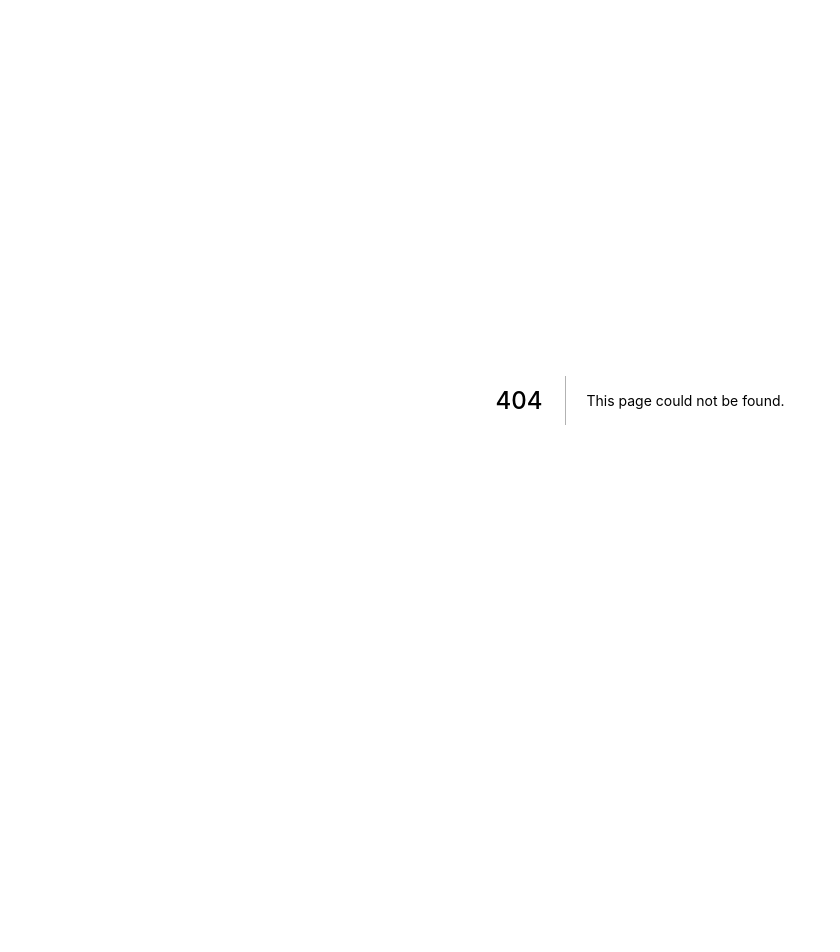
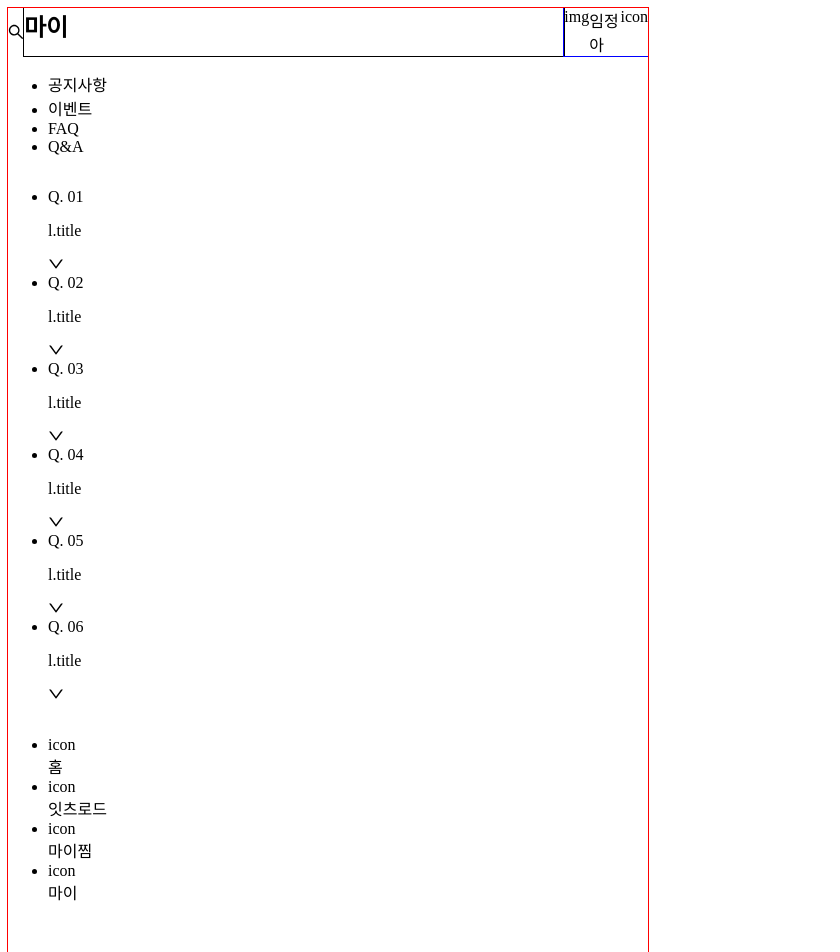
Before and after one commit to wnsdud4206/inflearnnewnextjs, a Next.js app: page /section04/01-03-quiz in a window 1280 px wide. Before the commit this address had no page. Shown: the top 952 px of the page, without its empty margins (0-840 px from the left). Before the commit the page ends 800 px from the top, so only its background shows below. Built offline with nearby package versions, Linux system fonts and the light colour scheme.

Commit message:
20231115 05-02-static-routing-board 00:08~

```diff
--- a/package.json
+++ b/package.json
@@ -9,6 +9,7 @@
     "lint": "next lint"
   },
   "dependencies": {
+    "@ant-design/icons": "^5.2.6",
     "@apollo/client": "^3.8.6",
     "@emotion/css": "^11.11.2",
     "@emotion/react": "^11.11.1",
--- /dev/null
+++ b/pages/section04/01-03-quiz/index.js
@@ -0,0 +1,80 @@
+import { SearchOutlined, DownOutlined } from "@ant-design/icons";
+import { Container, Header, HeaderMain, Title, User } from "./style";
+
+// https://www.figma.com/file/n9aihmT8tAoo8x4LMACacV/%EC%9E%87%EC%B8%A0%EB%A1%9C%EB%93%9C-FAQ?type=design&node-id=0-1&mode=design&t=xWzVsuVyS5AOmwc3-0
+
+const list = [
+  { title: "리뷰 작성은 어떻게 하나요?" },
+  { title: "리뷰 수정/삭제는 어떻게 하나요?" },
+  { title: "아이디/비밀번호를 잊어버렸어요." },
+  { title: "회원탈퇴를 하고싶어요." },
+  { title: "출발지 설정은 어떻게 하나요?" },
+  { title: "비밀번호를 변경하고 싶어요." },
+];
+
+export default function QuizPage() {
+  return (
+    <Container>
+      <Header>
+        <SearchOutlined />
+        <HeaderMain>
+          <Title>마이</Title>
+          <User>
+            <div>img</div>
+            <span>임정아</span>
+            <div>icon</div>
+          </User>
+        </HeaderMain>
+      </Header>
+      <nav>
+        <ul>
+          <li>공지사항</li>
+          <li>이벤트</li>
+          {/* active */}
+          <li>FAQ</li>
+          <li>Q&A</li>
+        </ul>
+      </nav>
+      <div>
+        <ul>
+          {list.map((l, i) => {
+            return (
+              <li>
+                <div>
+                  <span>Q. 0{i + 1}</span>
+                  <p>l.title</p>
+                </div>
+                <div>
+                  <div>
+                    <DownOutlined />
+                  </div>
+                </div>
+              </li>
+            );
+          })}
+        </ul>
+      </div>
+      <footer>
+        <ul>
+          <li>
+            <div>icon</div>
+            <span>홈</span>
+          </li>
+          <li>
+            <div>icon</div>
+            <span>잇츠로드</span>
+          </li>
+          <li>
+            <div>icon</div>
+            <span>마이찜</span>
+          </li>
+          <li>
+            {/* active */}
+            <div>icon</div>
+            <span>마이</span>
+          </li>
+        </ul>
+      </footer>
+    </Container>
+  );
+}
--- /dev/null
+++ b/pages/section04/01-03-quiz/style.js
@@ -0,0 +1,38 @@
+import styled from "@emotion/styled";
+
+export const Container = styled.div`
+  width: 640px;
+  height: 1138px;
+
+  display: flex;
+  flex-direction: column;
+
+  outline: 1px solid red;
+`;
+
+export const Header = styled.header`
+  display: flex;
+  justify-content: flex-end;
+`;
+
+export const HeaderMain = styled.div`
+  width: 100%;
+
+  display: flex;
+  justify-content: center;
+`;
+
+export const Title = styled.h2`
+  width: 100%;
+
+  margin: 0;
+
+  outline: 1px solid black;
+`;
+
+export const User = styled.div`
+  display: flex;
+  justify-content: center;
+
+  outline: 1px solid blue;
+`;
--- /dev/null
+++ b/pages/section05/05-01-static-routing-moved/index.js
@@ -0,0 +1,5 @@
+export default function StaticRoutingMovedPage() {
+  return (
+    <div>페이지 이동완료</div>
+  )
+}
```
Also changed, not shown: pages/section05/05-01-static-routing/index.js (added, +14 -0 lines).
